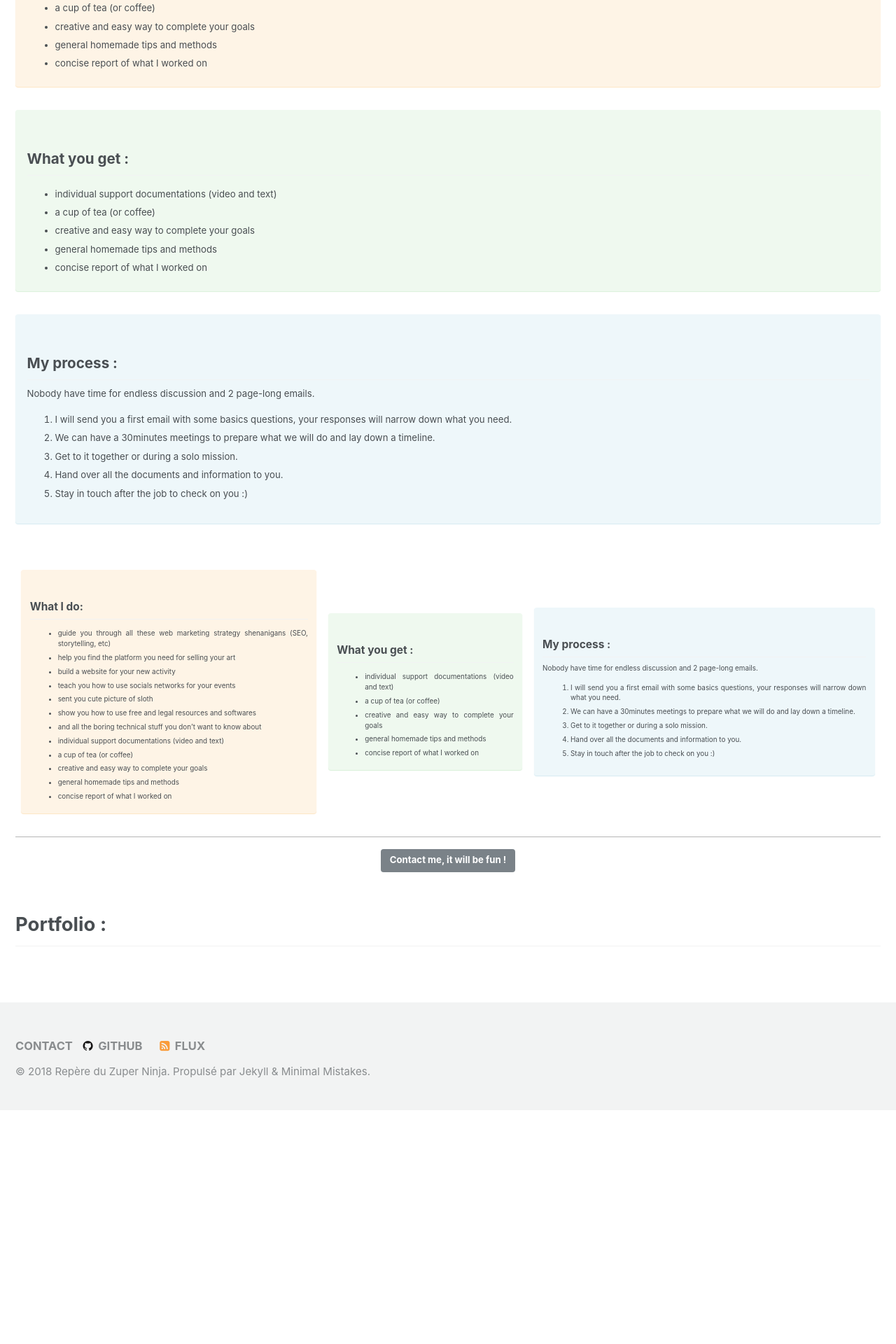
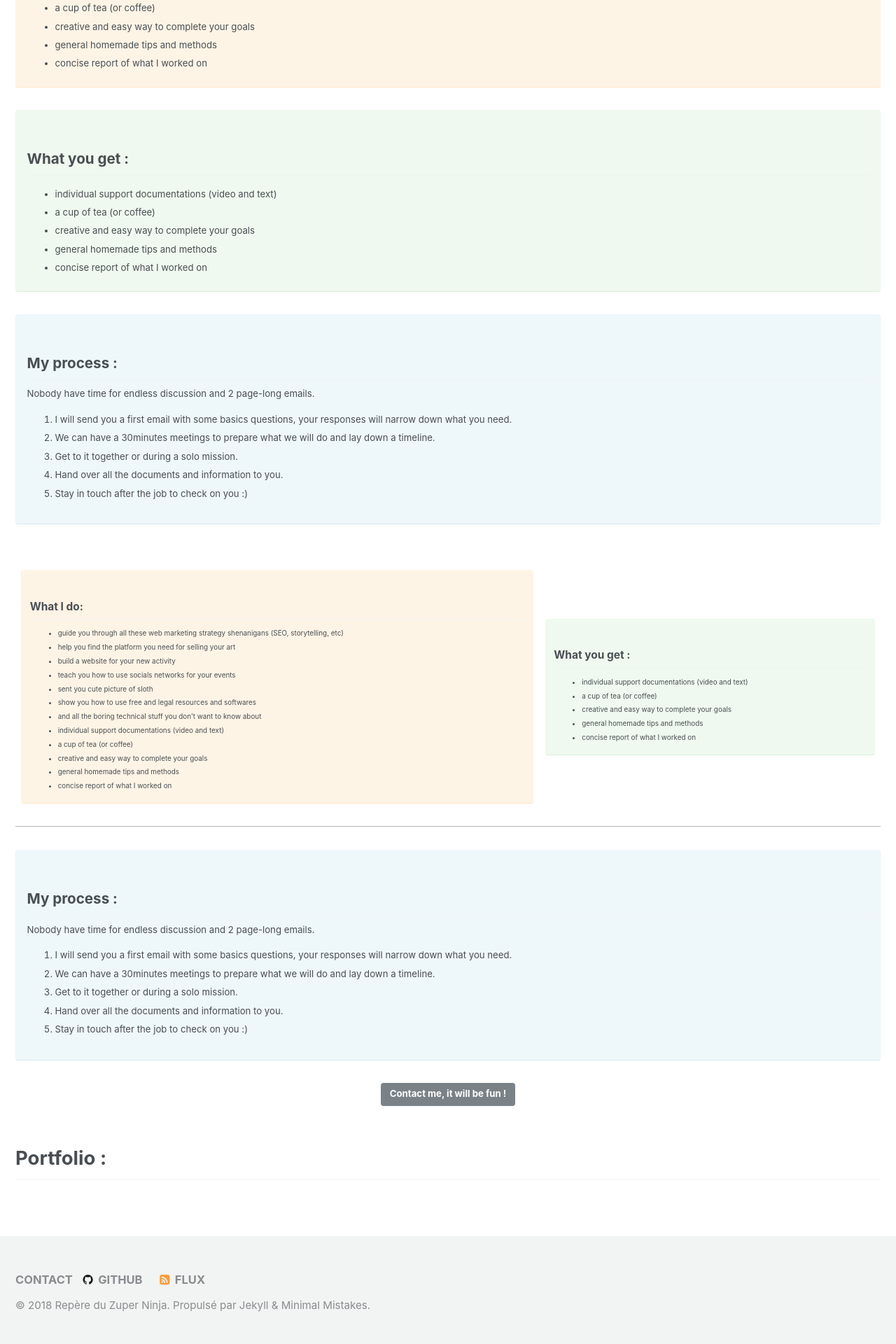
Before and after one commit to zuperninja/zuperninja.github.io, a Jekyll site: the page built from _pages/about.md, in a window 1280 px wide. Shown: the part 776-2696 px from the top of the page at 70% size. Built offline with Jekyll 4.4.1, drawn with Linux system fonts in a browser that asks for light colours; before the commit the page ends 2362 px from its top, so only the background shows below that.

Commit message:
Update about.md

```diff
--- a/_pages/about.md
+++ b/_pages/about.md
@@ -81,11 +81,12 @@ Nobody have time for endless discussion and 2 page-long emails.
          {{ notice-text-2 | markdownify }}
          </div>
     </td>
-    <td> <div class="notice--info">
-         {{ notice-text-3 | markdownify }}
-         </div>
-    </td>
 </table>
+<div class="notice--info">
+ {{ notice-text-3 | markdownify }}
+ </div>
+
+
 [Contact me, it will be fun !](#link){: .btn .btn--primary}
 {: .text-center}
 
```
